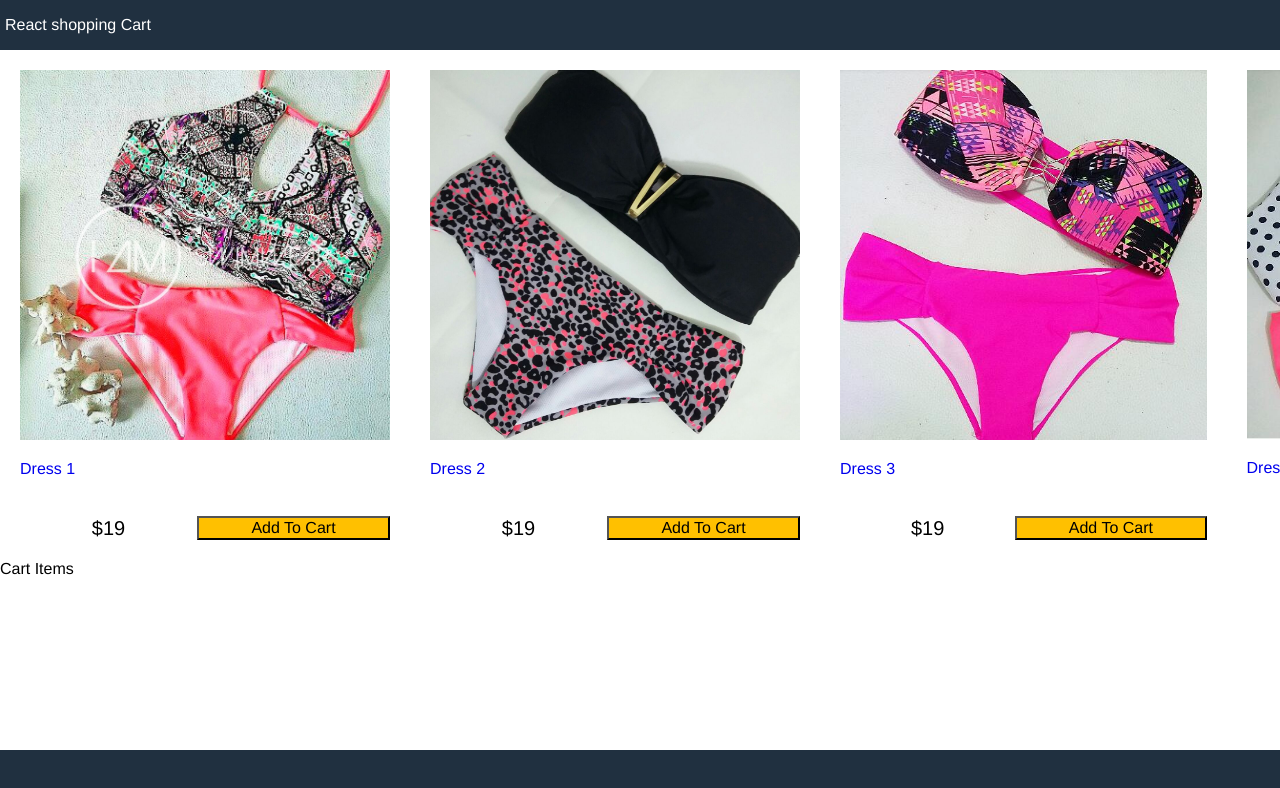
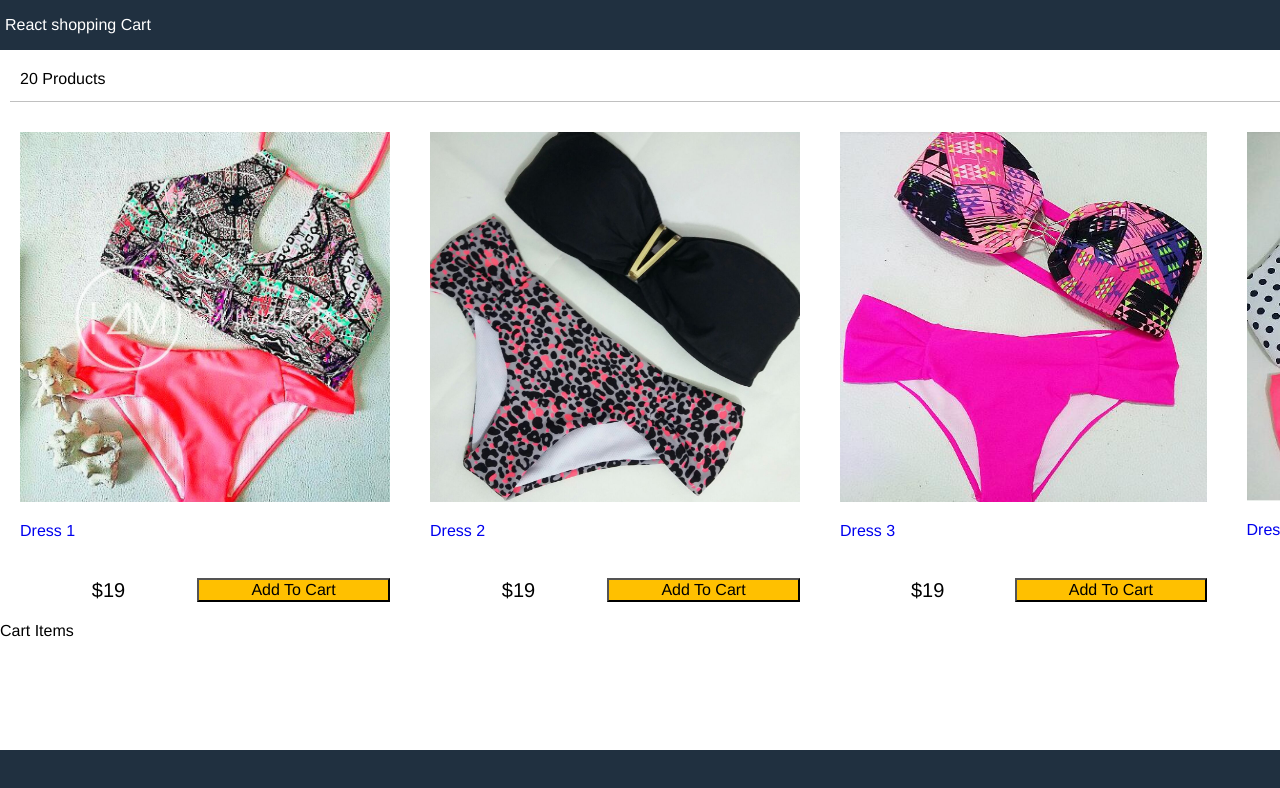
Before and after one commit to Sifrisky/react-shopping, a React (Create React App) app: page / in a window 1280 px wide. Shown: the top 788 px of the page. Built offline with nearby package versions, Linux system fonts and the light colour scheme; a web font is replaced by a local one.

Commit message:
filter functional

```diff
--- a/src/App.js
+++ b/src/App.js
@@ -1,36 +1,77 @@
 //feature-1
-import React from 'react';
-import data from './data.json';
-import Products from './components/Products';
+import React from "react";
+import data from "./data.json";
+import Products from "./components/Products";
+import Filter from "./components/Filter";
 
-
-class App extends React.Component{
-constructor(){
+class App extends React.Component {
+  constructor() {
     super();
-  this.state ={
+    this.state = {
       products: data.products,
-    size: "", /*para seleccionar*/
+      size: "" /*para seleccionar*/,
       sort: "",
+    };
   }
+  sortProducts = (event) => {//sort
+    const sort= event.target.value;
+    console.log(event.target.value);
+    this.setState(state => ({
+      sort: sort,
+      products: this.state.products
+      .slice()
+      .sort((a,b) =>
+        sort === 'lowest' ?
+        a.price < b.price
+        ? 1
+        :-1
+         : sort === 'highest'
+         ? a.price > b.price
+         ? 1
+         :-1
+         : a._id > b._id
+         ? 1
+         :-1
+        ),
+    }));
+  };
+  filterProducts = (event) => {
+    //size
+    console.log(event.target.value);
+    if ((event.target.value === "")) {
+      this.setState({ size: event.target.value, products: data.products });
+    } else {
+      this.setState({
+        size: event.target.value,
+        products: data.products.filter(
+          (product) => product.availableSizes.indexOf(event.target.vaule) >= 0
+        ),
+      });
     }
+  };
 
   render() {
     return (
       <div className="grid-container">
         <header>
-        <a href='/'>React shopping Cart</a>
+          <a href="/">React shopping Cart</a>
         </header>
         <main>
-  <div className='content'>
-    <div className='main'>
+          <div className="content">
+            <div className="main">
+              <Filter
+                count={this.state.products.length}
+                size={this.state.size}
+                sort={this.state.sort}
+                filterProducts={this.filterProducts}
+                sortProducts={this.sortProducts}
+              ></Filter>
               <Products products={this.state.products}></Products>
             </div>
-<div className='sidebar'>Cart Items</div>
+            <div className="sidebar">Cart Items</div>
           </div>
         </main>
-<footer>
-  All right is reserved
-</footer>
+        <footer>All right is reserved</footer>
       </div>
     );
   }
--- /dev/null
+++ b/src/components/Filter.js
@@ -0,0 +1,31 @@
+import React, { Component } from "react";
+
+export default class Filter extends Component {
+  render() {
+    return (
+      <div className='filter'>
+        <div className="filter-result">{this.props.count} Products </div>
+        <div className="filter-sort">
+        Order{" "}
+          <select value={this.props.size} onchange={this.props.sortProducts}>
+            <option>Latest</option>
+            <option value="lowest">Lowest</option>
+            <option value="highest">Highest</option>
+          </select>
+        </div>
+        <div className="filter-size">
+          Filter{" "}
+          <select value={this.props.size} onChange={this.props.filterProducts} >
+            <option value="ALL">ALL</option>
+            <option value="XS">XS</option>
+            <option value="S">S</option>
+            <option value="M">M</option>
+            <option value="L">L</option>
+            <option value="XL">XL</option>
+            <option value="XXL">XXL</option>
+          </select>
+        </div>
+      </div>
+    );
+  }
+}
--- a/src/index.css
+++ b/src/index.css
@@ -130,3 +130,15 @@
   background-color: #ffc000;
 
 }
+
+/*Filter*/
+.filter{
+  display: flex;
+  justify-content: space-between;
+  padding: 1rem;
+  margin: 1rem;
+  border-bottom: 0.1rem #c0c0c0 solid;
+}
+.filter div{
+
+}
```
Lines whose indentation alone changed are shown as unchanged.
